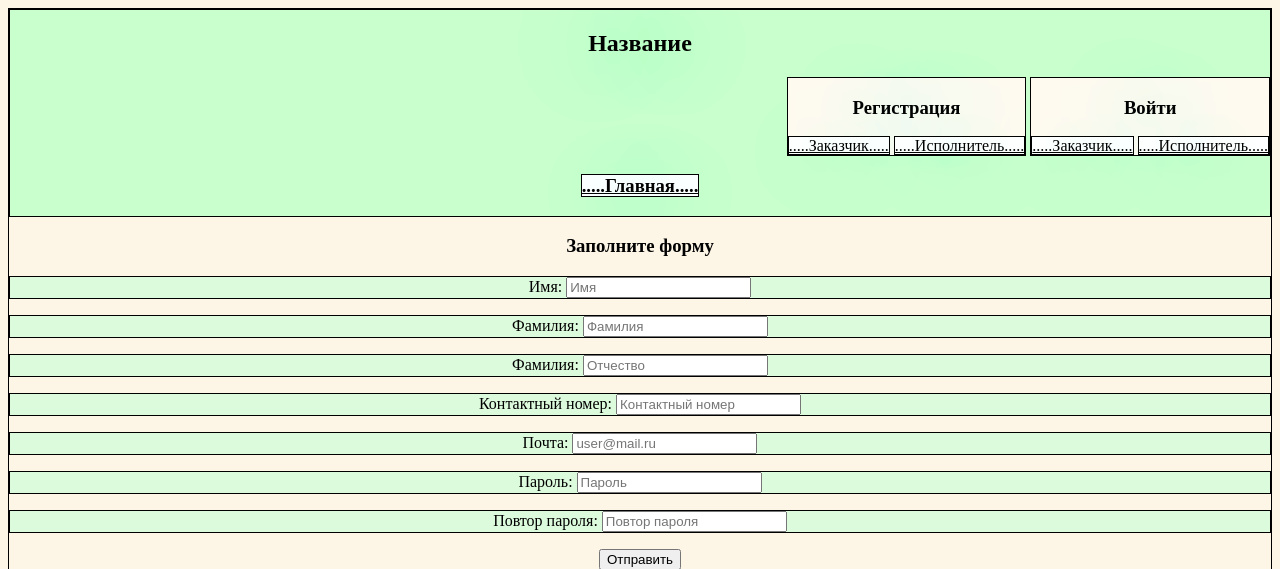
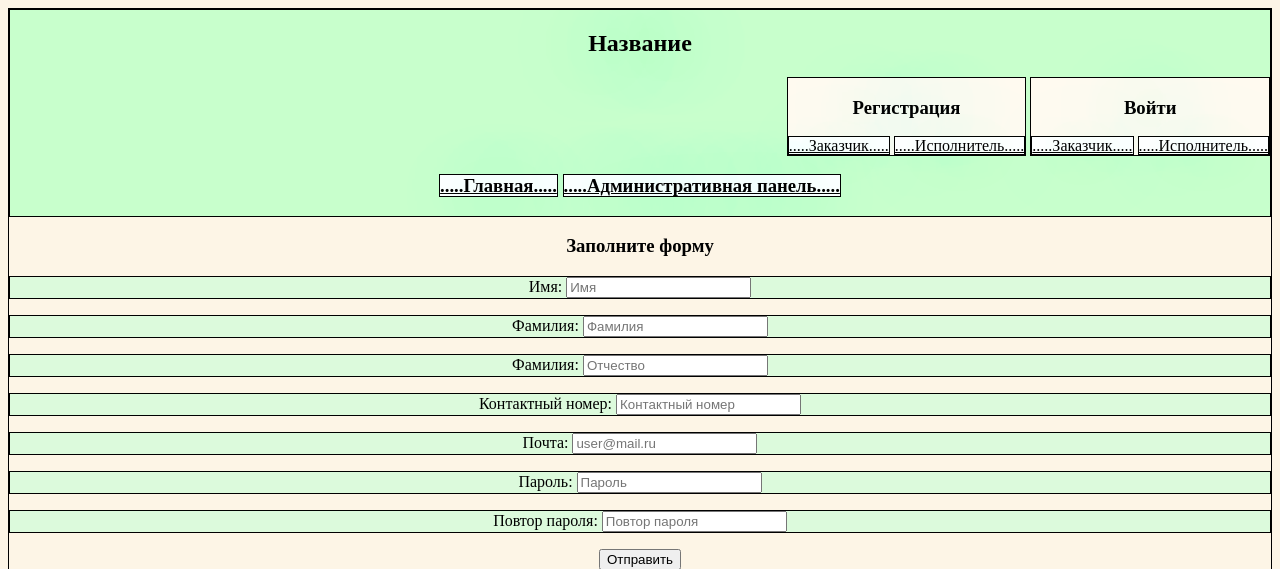
Before and after one commit to VadimVasinAndreevich/test_task, a Django app: page /add_customer in a window 1280 px wide. Shown: the top 569 px of the page. Run offline with Django 5.2, Linux system fonts and the light colour scheme.

Commit message:
Update base.html

```diff
--- a/testproject/templates/base.html
+++ b/testproject/templates/base.html
@@ -23,7 +23,8 @@
         </div>
     {% endif %}
     <h3 align="center">
-    <a href="{% url 'main_index' %}">.....Главная.....</a>
+        <a href="{% url 'main_index' %}">.....Главная.....</a>
+        <a href="/admin">.....Административная панель.....</a>
     </h3>
 </header>
 <body>
```
